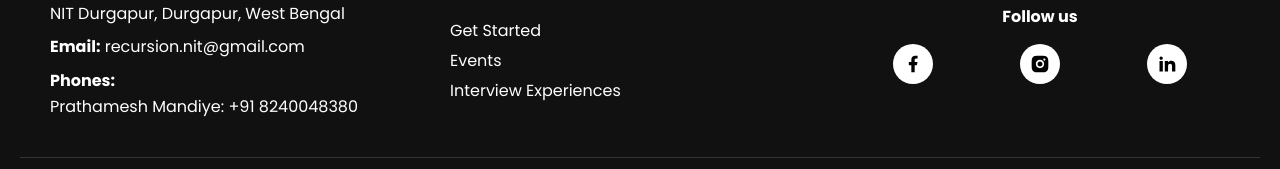
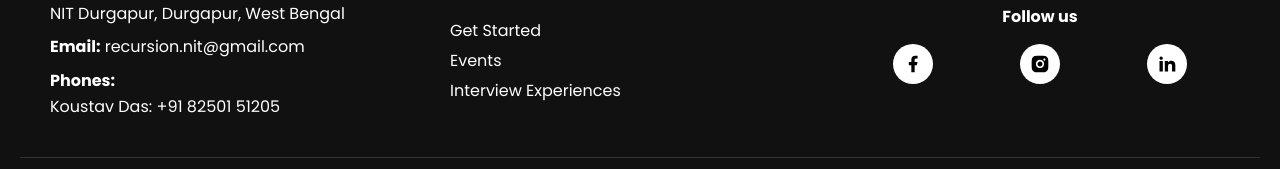
Before and after one commit to RECursion-NITD/RECursionNITD-Frontend, a React (Create React App) app: page / in a window 1280 px wide. Shown: the part 3364-3533 px from the top of the page. Built offline with nearby package versions, Linux system fonts and the light colour scheme; no server answers; a web font is replaced by a local one.

Commit message:
updated footer for name and contact

```diff
--- a/src/components/Footer.jsx
+++ b/src/components/Footer.jsx
@@ -38,7 +38,7 @@ const Footer = () => {
           <p style={{ marginBottom: "8px", lineHeight: "1.6" }}>
             <strong>Phones:</strong>
             <br />
-            Prathamesh Mandiye: +91 8240048380
+            Koustav Das: +91 82501 51205
           </p>
         </div>
 
```
